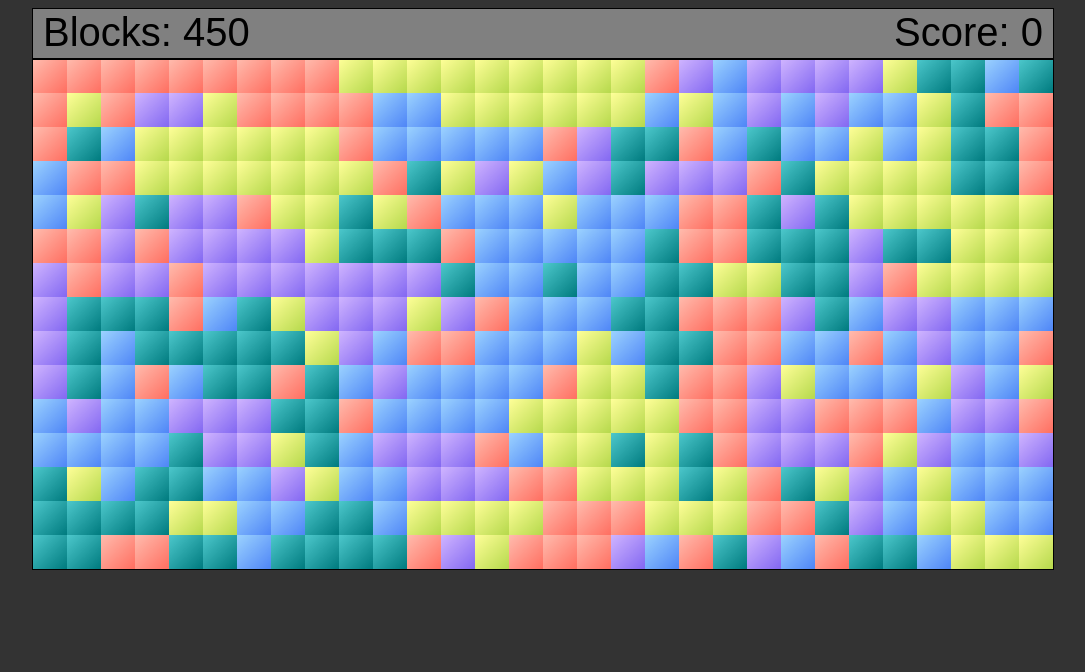
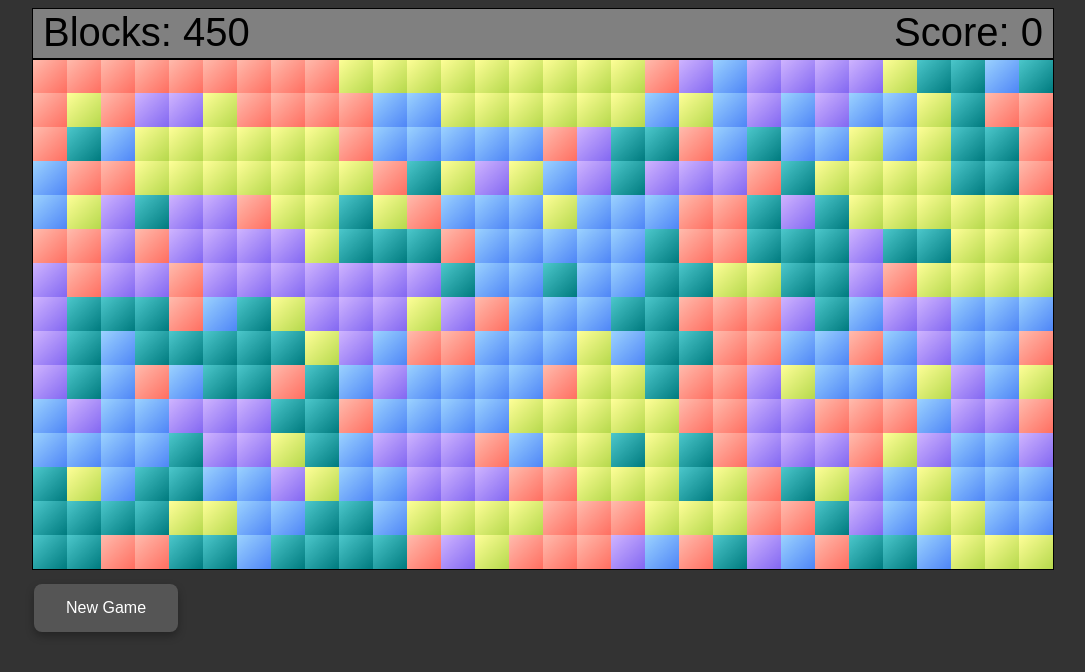
Before and after one commit to dbulk/blocks-for-gina, a website with bundled scripts: page index.html in a window 1280 px wide. Shown: the whole page, without its empty margins (97-1182 px from the left). Built offline with nearby package versions, Linux system fonts and the light colour scheme.

Commit message:
beginning a mess of controls and trying sound

```diff
--- a/gameboard.ts
+++ b/gameboard.ts
@@ -17,10 +17,17 @@ class GameBoard {
   blocksToPop: coordinate[] = [];
   hoverCache: (coordinate | null) = null;
   score: number = 0;
+  audio: HTMLAudioElement;
+  music: HTMLAudioElement;
+  oneshot =false;
 
   constructor(gameSettings: GameSettings) {
     this.gameSettings = gameSettings;
+    this.audio = new Audio("./sound.wav");
+    this.music = new Audio("./scott-buckley-permafrost(chosic.com).mp3");
     this.initializeGrid();
+    this.music.loop = true;
+
   }
 
   click() {
@@ -29,6 +36,12 @@ class GameBoard {
       this.needsPop = true;
       this.score += this.computeScore(this.blocksToPop.length);
       this.blocksDirty = true;
+      this.audio.play();
+      if(!this.oneshot){
+        // todo: music needs to come after first interaction, but if i had a splash screen i could fix it.
+        this.music.play();
+        this.oneshot=true;
+      }
     }
   }
 
@@ -49,6 +62,7 @@ class GameBoard {
   mouseExit() {
     this.hoverCache = null;
     this.blocksToPop = [];
+    this.blocksDirty = true;
   }
 
   update() {
--- a/gamesettings.ts
+++ b/gamesettings.ts
@@ -1,3 +1,4 @@
+import { buffer } from "stream/consumers";
 
 class GameSettings {
     numColumns!: number;
@@ -7,9 +8,30 @@ class GameSettings {
     clusterStrength!: number;
     blockLabels!: boolean
 
-    constructor() {
+    constructor(div : HTMLDivElement) {
+        div.style.paddingTop = "10px";
         // let's try making some nodes
+        const button = document.createElement("button");
+        button.textContent = "New Game";
 
+        // Create a <style> element
+const styleElement = document.createElement('style');
+
+// // Define CSS rules
+// styleElement.textContent = `
+// `;
+
+// // Append the <style> element to the <head> of the document
+// document.head.appendChild(styleElement);
+div.appendChild(button);
+
+        // margin-top: 10px;
+        // padding: 5px 10px;
+        // border: none;
+        // border-radius: 3px;
+        // background-color: #007bff;
+        // color: #fff;
+        // cursor: pointer;
     }
     async loadSettings(filePath: string): Promise<void> {
         try {
--- a/index.html
+++ b/index.html
@@ -7,9 +7,7 @@
     <link rel="stylesheet" type="text/css" href="styles.css"> <!-- Include your CSS file -->
 </head>
 <body>
-    <div class="container" id="Blocks4Gina">
-        <!--<canvas id="myCanvas"></canvas>-->
-    </div>
+    <div id="Blocks4Gina"></div>
     <script type="module" src="main.js"></script>
 </body>
 </html>
--- a/main.ts
+++ b/main.ts
@@ -34,19 +34,78 @@ import GameBoard from "./gameboard.js"
 /// FR tracking
 /// adjust score algo
 /// add clock
+/// sounds
+/// make it a custom
+interface elements {
+  canvas: HTMLCanvasElement;
+  ui: HTMLDivElement;
+}
+function setupPage(): (elements | null) {
+  const divTarget = document.getElementById('Blocks4Gina');
+  if (!divTarget) {
+    console.error("no div for game found");
+    return null;
+  }
 
-interface coordinate {
-  row: number;
-  col: number;
+  const div = document.createElement('div');
+  div.className = "blocks4Gina";
+  const styleElement = document.createElement("style");
+  styleElement.textContent = `
+  .blocks4Gina canvas {
+    border: 1px solid;
+  }
+
+  .blocks4Gina button {
+    background-color: #555;
+    border: none;
+    color: #fff;
+    padding: 15px 32px;
+    text-align: center;
+    text-decoration: none;
+    display: inline-block;
+    font-size: 16px;
+    margin: 4px 2px;
+    cursor: pointer;
+    border-radius: 8px;
+    box-shadow: 0 4px 8px rgba(0, 0, 0, 0.3);
+  }
+
+  .blocks4Gina button:hover {
+    background-color: #777;
+    box-shadow: 0 6px 12px rgba(0, 0, 0, 0.3);
+  }
+
+  .blocks4Gina button:active {
+    background-color: #444;
+    box-shadow: 0 2px 4px rgba(0, 0, 0, 0.3);
+  }
+  `;
+
+  divTarget.style.display = "flex";
+  divTarget.style.justifyContent = "center";
+  divTarget.style.alignItems = "start";
+  divTarget.style.height = "100%";
+
+
+    document.head.appendChild(styleElement);
+  (divTarget as HTMLElement).appendChild(div);
+
+  const canvas = document.createElement('canvas');
+  const ui = document.createElement('div');
+
+  canvas.style.display = "block";
+  ui.style.display = "block";
+
+  div.appendChild(canvas);
+  div.appendChild(ui);
+  return { canvas, ui };
 }
 
-const divTarget = document.getElementById('Blocks4Gina');
-const canvas = document.createElement('canvas');
-if(divTarget) divTarget.appendChild(canvas)
-
-async function main() {
+async function main(el: elements) {
+  const canvas = el.canvas;
+  const gameSettingsUI = el.ui;
   const settingsFilePath = "./settings.json";
-  const gameSettings = new GameSettings();
+  const gameSettings = new GameSettings(gameSettingsUI);
   await gameSettings.loadSettings(settingsFilePath);
 
   const gameBoard = new GameBoard(gameSettings);
@@ -116,4 +175,7 @@ async function main() {
   gameLoop();
 }
 
-main();
+const el = setupPage();
+if (el) {
+  main(el);
+}
--- a/styles.css
+++ b/styles.css
@@ -1,15 +1,3 @@
-
 body {
     background-color: #333;
 }
-
-.container {
-    display: flex;
-    justify-content: center;
-    align-items: start;
-    height: 100%;
-}
-
-canvas {
-    border: 1px solid;
-}
```
Also changed, not shown: 2 other files.
